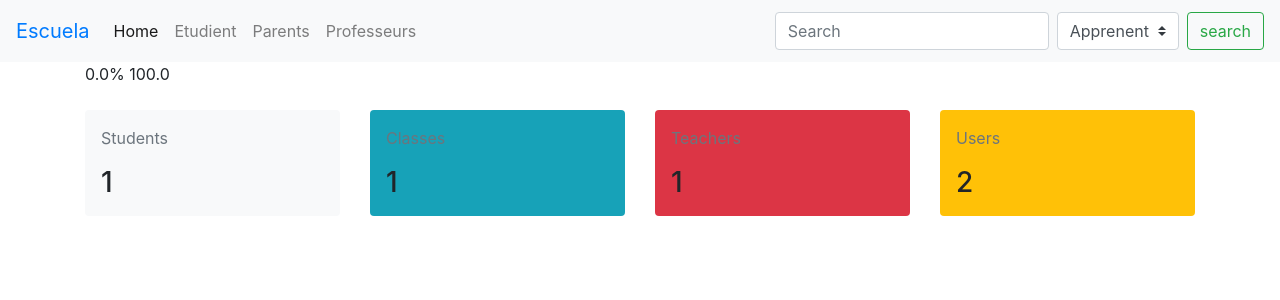
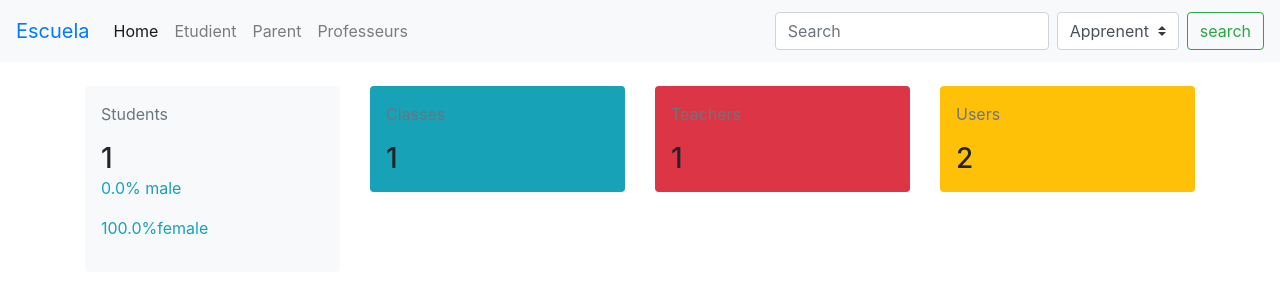
Before and after one commit to khalidhagane/school_manager, a PHP site: page /school_manager/ in a window 1280 px wide. Shown: the top 300 px of the page. Run offline with PHP 8.4, Linux system fonts and the light colour scheme; the visitor is signed in with stand-in values (Sample User, id 1); data comes from the database, SQL or seed files in the repository; some libraries are stand-ins or nearby versions.

Commit message:
update dashboard

```diff
--- a/bootstrap.php
+++ b/bootstrap.php
@@ -1,5 +1,5 @@
 <?php
 
-define('BASE_URL','http://localhost/school_manager/');
+define('BASE_URL','http://localhost:81/school_manager/');
 
 ?>
--- a/index.php
+++ b/index.php
@@ -5,7 +5,7 @@ require_once './controllers/HomeController.php';
 
 $home = new HomeController();
 
-$pages = ['home', 'add', 'update', 'delete','teacher', 'dashboard','add-teacher','update-teacher','delete-teacher', 'students','add-student','delete-student','update-student'];
+$pages = ['home', 'add', 'update', 'delete','teacher', 'dashboard','add-teacher','update-teacher','delete-teacher', 'students','add-student','delete-student','update-student','parent', 'update-parent', 'add-parent'];
 
 if (isset($_SESSION['logged']) && $_SESSION['logged'] === true) {
 
--- a/views/dashboard.php
+++ b/views/dashboard.php
@@ -16,48 +16,20 @@ if(isset($_POST['search'])){
 
 ?>
 
-<nav class="navbar navbar-expand-lg navbar-light bg-light">
-    <a class="navbar-brand text-primary" href="#">Escuela</a>
-    <button class="navbar-toggler" type="button" data-toggle="collapse" data-target="#navbarSupportedContent" aria-controls="navbarSupportedContent" aria-expanded="false" aria-label="Toggle navigation">
-        <span class="navbar-toggler-icon"></span>
-    </button>
-    <div class="collapse navbar-collapse" id="navbarSupportedContent">
-        <ul class="navbar-nav mr-auto">
-            <li class="nav-item active">
-                <a class="nav-link" href="dashboard">Home</a>
-            </li>
-            <li class="nav-item">
-                <a class="nav-link" href="students">Etudient</a>
-            </li>
-            <li class="nav-item">
-                <a class="nav-link" href="parents">Parents</a>
-            </li>
-            <li class="nav-item">
-                <a class="nav-link" href="teacher">Professeurs</a>
-            </li>
-        </ul>
-        <form class="form-inline my-2 my-lg-0" method="post">
-            <input class="form-control mr-sm-2" type="search" type="text" name="keyword" placeholder="Search" aria-label="Search">
-            <select class="custom-select my-1 mr-sm-2" name="table">
-                <option value="students" selected>Apprenent</option>
-                <option value="profs">Prof</option>
-                <option value="parents">Parent</option>
-            </select>
-            <input class="btn btn-outline-success my-2 my-sm-0" type="submit" name="search" value="search">
-        </form>
-    </div>
-</nav>
 <?php
 if ($search !== null){
-    echo '<pre>';
-    var_dump($search);
-    echo '</pre>';
+?>
+    <pre>
+    <?php var_dump($search);?>
+    </pre>
+    <a href="./">back</a>
+<?php
 } else {
 
 
 ?>
 <div class="container">
-    <?= $mper.'% '.$fper?>
+
         <div class="row mt-4">
             <!-- students card -->
             <div class="col-xl-3 col-md-6 mb-3">
@@ -66,6 +38,9 @@ if ($search !== null){
                     <div class="text-end">
                         <h3 class="d-inline"><?= $student?></h3>
                     </div>
+                    <p class="text-info"><?= $mper.'% male'?></p>
+                    <p class="text-info"><?= $fper.'%female'?></p>
+
                 </div>
             </div>
             <!-- classes card -->
--- a/views/includes/header.php
+++ b/views/includes/header.php
@@ -12,3 +12,34 @@
     <title>School manager</title>
 </head>
 <body>
+<nav class="navbar navbar-expand-lg navbar-light bg-light">
+    <a class="navbar-brand text-primary" href="#">Escuela</a>
+    <button class="navbar-toggler" type="button" data-toggle="collapse" data-target="#navbarSupportedContent" aria-controls="navbarSupportedContent" aria-expanded="false" aria-label="Toggle navigation">
+        <span class="navbar-toggler-icon"></span>
+    </button>
+    <div class="collapse navbar-collapse" id="navbarSupportedContent">
+        <ul class="navbar-nav mr-auto">
+            <li class="nav-item active">
+                <a class="nav-link" href="dashboard">Home</a>
+            </li>
+            <li class="nav-item">
+                <a class="nav-link" href="students">Etudient</a>
+            </li>
+            <li class="nav-item">
+                <a class="nav-link" href="parent">Parent</a>
+            </li>
+            <li class="nav-item">
+                <a class="nav-link" href="teacher">Professeurs</a>
+            </li>
+        </ul>
+        <form class="form-inline my-2 my-lg-0" method="post">
+            <input class="form-control mr-sm-2" type="search" type="text" name="keyword" placeholder="Search" aria-label="Search">
+            <select class="custom-select my-1 mr-sm-2" name="table">
+                <option value="students" selected>Apprenent</option>
+                <option value="profs">Prof</option>
+                <option value="parents">Parent</option>
+            </select>
+            <input class="btn btn-outline-success my-2 my-sm-0" type="submit" name="search" value="search">
+        </form>
+    </div>
+</nav>
```
Also changed, not shown: .htaccess.
